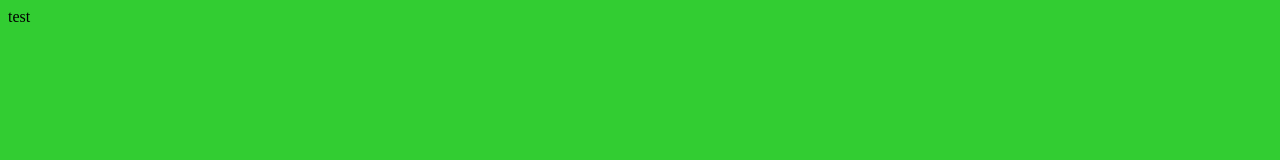
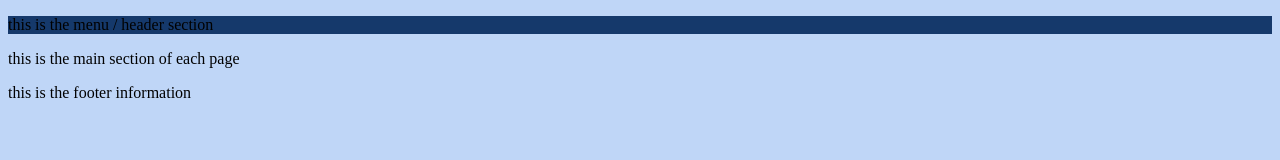
Before and after one commit to morganrees12/GWDS-FinalProject, a plain HTML site: page index.html in a window 1280 px wide. Drawn offline with Linux system fonts and the light colour scheme.

Commit message:
adding header and footer

```diff
--- a/index.html
+++ b/index.html
@@ -12,7 +12,22 @@
 
 <body>
 
-    test
+    <header>
+        <p> this is the menu / header section</p>
+    </header>
+
+
+    <main>
+        <p> this is the main section of each page</p>
+
+
+    </main>
+
+
+
+    <footer>
+        <p>this is the footer information</p>
+    </footer>
 
 </body>
 </html>
--- a/style.css
+++ b/style.css
@@ -1,3 +1,9 @@
+/* Global styles */
+
 body {
-background-color: limegreen;
+background-color: #BFD6F7;
 }
+
+header {
+    background-color: #15396B;
+}
```
